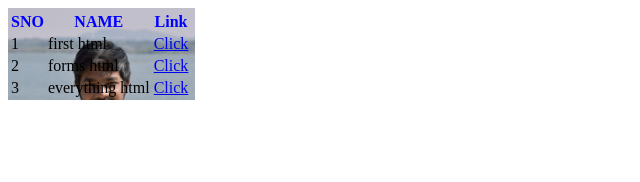
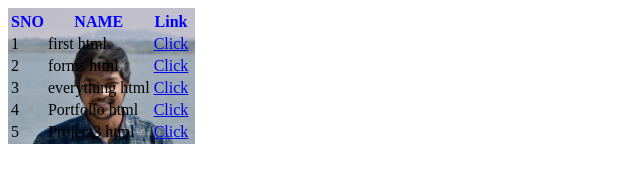
Before and after one commit to Moraharsha/BABLU, a plain HTML site: page index.html in a window 1280 px wide. Shown: the whole page, without its empty margins (0-640 px from the left). Drawn offline with Linux system fonts and the light colour scheme; files whose address does not match are found by name.

Commit message:
commited4

```diff
--- a/index.html
+++ b/index.html
@@ -33,6 +33,18 @@
             <td><a href="./everything.html" target="_blank">Click</a></td>
             <td></td>
         </tr>
+        <tr>
+            <td>4</td>
+            <td>Portfolio html </td>
+            <td><a href="./portfolio.html" target="_blank">Click</a></td>
+            <td></td>
+        </tr>
+        <tr>
+            <td>5</td>
+            <td>Project3 html </td>
+            <td><a href="./project3.html" target="_blank">Click</a></td>
+            <td></td>
+        </tr>
 
 
     </table>
```
